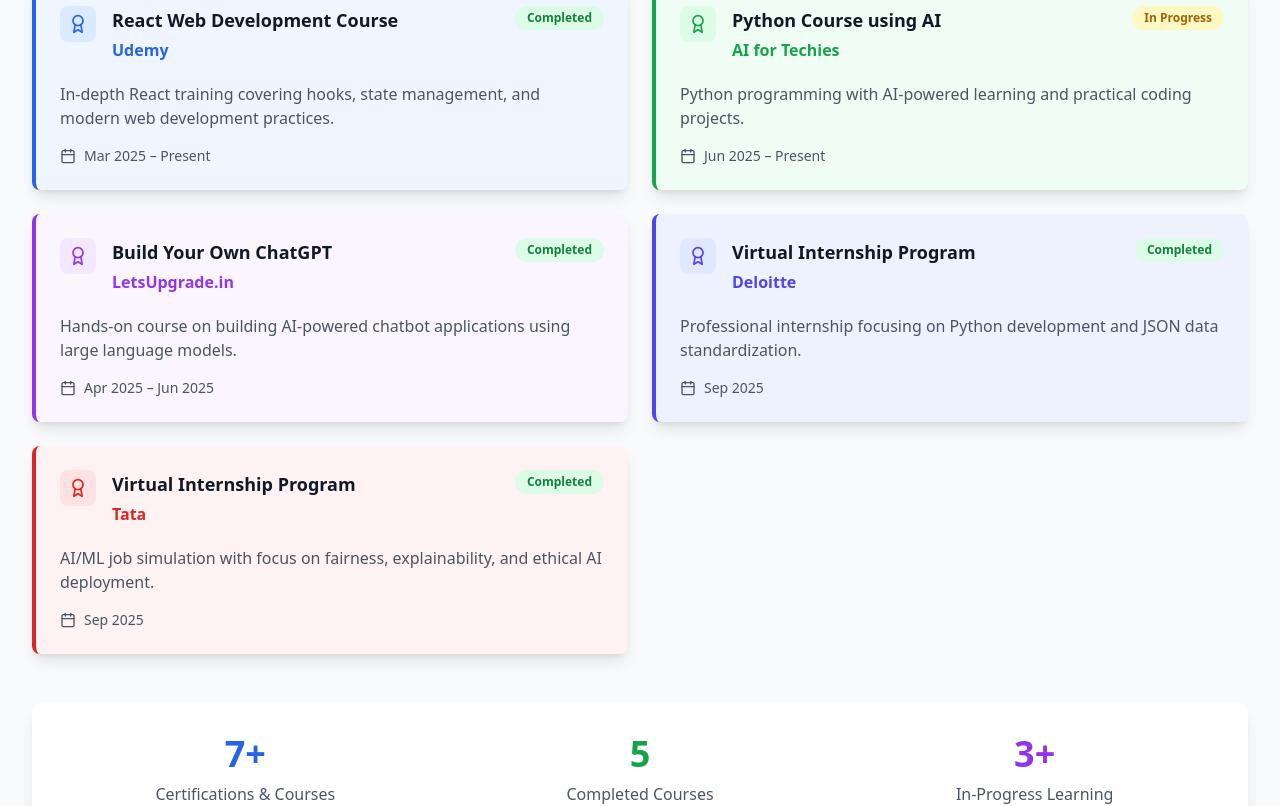
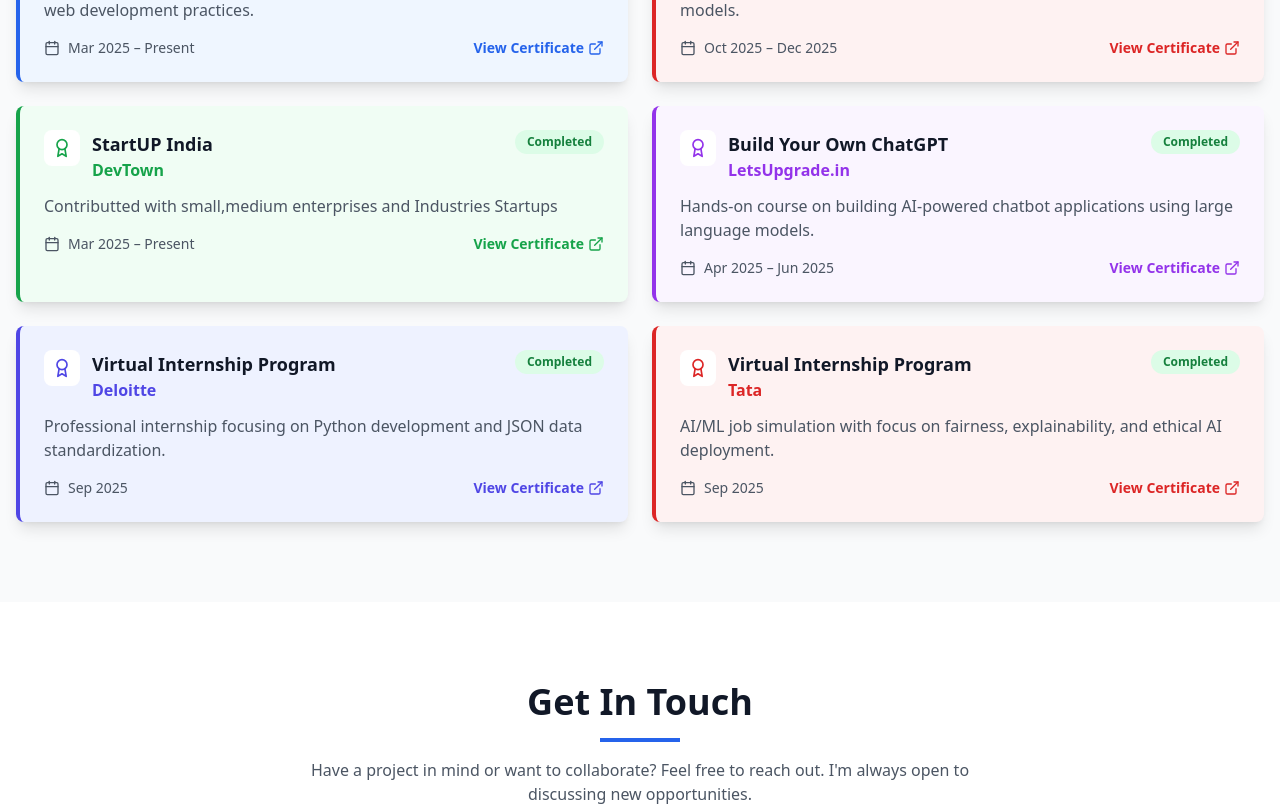
Before and after one commit to sahiltopale/portfolio, a React (Vite) app: page / in a window 1280 px wide. Shown: the part 5960-6766 px from the top of the page. Built offline with nearby package versions, Linux system fonts and the light colour scheme.

Commit message:
changes by sahiltopale

```diff
--- a/package.json
+++ b/package.json
@@ -12,6 +12,7 @@
   },
   "dependencies": {
     "@supabase/supabase-js": "^2.57.4",
+    "framer-motion": "^12.23.26",
     "lucide-react": "^0.344.0",
     "react": "^18.3.1",
     "react-dom": "^18.3.1"
--- a/src/components/Certifications.tsx
+++ b/src/components/Certifications.tsx
@@ -8,35 +8,49 @@ const Certifications = () => {
       date: "Apr 2025 – Present",
       description:
         "Advanced coursework in AI/ML techniques, algorithms, and real-world applications.",
-      color: "blue",
+      color: "purple",
       status: "In Progress",
+      link: "https://www.sfit.ac.in",
     },
     {
-      title: "Oracle OCI gen AI Professional Course",
+      title: "Oracle OCI Gen AI Professional Course",
       issuer: "Oracle",
       date: "Sep 2025",
       description:
         "Comprehensive training on Oracle Cloud Infrastructure and generative AI technologies.",
       color: "orange",
       status: "Completed",
+      link: "https://catalog-education.oracle.com/ords/certview/sharebadge?id=7B7D193026923DFEBFDDD5CD3DD3A69A0FC96A8A68E10D6EE9F9D2EE15A13998",
     },
     {
-      title: "React Web Development Course",
+      title: "100 Days Web Development Bootcamp",
       issuer: "Udemy",
       date: "Mar 2025 – Present",
       description:
         "In-depth React training covering hooks, state management, and modern web development practices.",
       color: "blue",
       status: "Completed",
+      link: "https://www.udemy.com/certificate/UC-4551e85b-ea01-4463-a532-b6d656c6b66a/",
     },
     {
-      title: "Python Course using AI",
-      issuer: "AI for Techies",
-      date: "Jun 2025 – Present",
+      title: "Generative AI Course",
+      issuer: "Google",
+      date: "Oct 2025 – Dec 2025",
       description:
-        "Python programming with AI-powered learning and practical coding projects.",
+        "Introduction to GenAI by understanding LLMs, RAG, and fine-tuned models.",
+      color: "red",
+      status: "Completed",
+      link: "https://www.simplilearn.com/skillup-certificate-landing?token=eyJjb3Vyc2VfaWQiOiIzODA3IiwiY2VydGlmaWNhdGVfdXJsIjoiaHR0cHM6XC9cL2NlcnRpZmljYXRlcy5zaW1wbGljZG4ubmV0XC9zaGFyZVwvOTU4NzA5OV85ODUzMjkzMTc2NTc4Njc3MzM4OC5wbmciLCJ1c2VybmFtZSI6IlNhaGlsIFRvcGFsZSJ9&utm_source=shared-certificate&utm_medium=lms&utm_campaign=shared-certificate-promotion&referrer=https%3A%2F%2Flms.simplilearn.com%2Fcourses%2F6750%2FIntroduction-to-Generative-AI%2Fcertificate%2Fdownload-skillup&%24web_only=true&_branch_match_id=1504430832480372693&_branch_referrer=H4sIAAAAAAAAA8soKSkottLXL87MLcjJ1EssKNDLyczL1k%2FVL3dx8zH08DM3i0yyrytKTUstKsrMS49PKsovL04tsvUBqkpN8cwDAGIkE5NBAAAA",
+    },
+    {
+      title: "StartUP India",
+      issuer: "DevTown",
+      date: "Mar 2025 – Present",
+      description:
+        "Contributted with small,medium enterprises and Industries Startups",
       color: "green",
-      status: "In Progress",
+      status: "Completed",
+      link: "https://www.cert.devtown.in/verify/2vPRbs",
     },
     {
       title: "Build Your Own ChatGPT",
@@ -46,6 +60,7 @@ const Certifications = () => {
         "Hands-on course on building AI-powered chatbot applications using large language models.",
       color: "purple",
       status: "Completed",
+      link: "https://verify.letsupgrade.in/certificate/LUELLMJUN125347",
     },
     {
       title: "Virtual Internship Program",
@@ -55,6 +70,7 @@ const Certifications = () => {
         "Professional internship focusing on Python development and JSON data standardization.",
       color: "indigo",
       status: "Completed",
+      link: "https://www.theforage.com/completion-certificates/9PBTqmSxAf6zZTseP/udmxiyHeqYQLkTPvf_9PBTqmSxAf6zZTseP_68bd95559216515066c7bef2_1758207405167_completion_certificate.pdf",
     },
     {
       title: "Virtual Internship Program",
@@ -64,151 +80,115 @@ const Certifications = () => {
         "AI/ML job simulation with focus on fairness, explainability, and ethical AI deployment.",
       color: "red",
       status: "Completed",
+      link: "https://www.theforage.com/completion-certificates/ifobHAoMjQs9s6bKS/gMTdCXwDdLYoXZ3wG_ifobHAoMjQs9s6bKS_68bd95559216515066c7bef2_1758715793163_completion_certificate.pdf",
     },
   ];
 
-  const getColorClasses = (color: string) => {
-    const colors: Record<
-      string,
-      { bg: string; text: string; border: string; badge: string }
-    > = {
+  const getColorClasses = (color) => {
+    const colors = {
       blue: {
         bg: "bg-blue-50 dark:bg-blue-900/20",
         text: "text-blue-600 dark:text-blue-400",
         border: "border-l-blue-600",
-        badge: "bg-blue-100 dark:bg-blue-900 text-blue-700 dark:text-blue-300",
       },
       green: {
         bg: "bg-green-50 dark:bg-green-900/20",
         text: "text-green-600 dark:text-green-400",
         border: "border-l-green-600",
-        badge:
-          "bg-green-100 dark:bg-green-900 text-green-700 dark:text-green-300",
       },
       orange: {
         bg: "bg-orange-50 dark:bg-orange-900/20",
         text: "text-orange-600 dark:text-orange-400",
         border: "border-l-orange-600",
-        badge:
-          "bg-orange-100 dark:bg-orange-900 text-orange-700 dark:text-orange-300",
       },
       purple: {
         bg: "bg-purple-50 dark:bg-purple-900/20",
         text: "text-purple-600 dark:text-purple-400",
         border: "border-l-purple-600",
-        badge:
-          "bg-purple-100 dark:bg-purple-900 text-purple-700 dark:text-purple-300",
       },
       indigo: {
         bg: "bg-indigo-50 dark:bg-indigo-900/20",
         text: "text-indigo-600 dark:text-indigo-400",
         border: "border-l-indigo-600",
-        badge:
-          "bg-indigo-100 dark:bg-indigo-900 text-indigo-700 dark:text-indigo-300",
       },
       red: {
         bg: "bg-red-50 dark:bg-red-900/20",
         text: "text-red-600 dark:text-red-400",
         border: "border-l-red-600",
-        badge: "bg-red-100 dark:bg-red-900 text-red-700 dark:text-red-300",
       },
     };
     return colors[color];
   };
 
   return (
-    <section
-      id="certifications"
-      className="py-20 bg-gray-50 dark:bg-gray-800 transition-colors duration-300"
-    >
-      <div className="max-w-7xl mx-auto px-4 sm:px-6 lg:px-8">
-        <h2 className="text-4xl font-bold text-center text-gray-900 dark:text-white mb-4">
+    <section id="certifications" className="py-20 bg-gray-50 dark:bg-gray-800">
+      <div className="max-w-7xl mx-auto px-4">
+        <h2 className="text-4xl font-bold text-center mb-12 text-gray-900 dark:text-white">
           Certifications & Courses
         </h2>
-        <div className="w-20 h-1 bg-blue-600 mx-auto mb-4"></div>
-        <p className="text-center text-gray-600 dark:text-gray-400 mb-12 max-w-2xl mx-auto">
-          Continuous learning and professional development through
-          industry-recognized certifications and specialized courses from
-          leading institutions.
-        </p>
 
         <div className="grid md:grid-cols-2 gap-6">
           {certifications.map((cert, index) => {
             const colors = getColorClasses(cert.color);
-            const isCompleted = cert.status === "Completed";
 
             return (
               <div
                 key={index}
-                className={`${colors.bg} border-l-4 ${colors.border} rounded-lg p-6 shadow-lg hover:shadow-xl transition-all duration-300 hover:scale-105`}
+                className={`${colors.bg} border-l-4 ${colors.border} p-6 rounded-lg shadow-lg hover:shadow-xl hover:scale-105 transition`}
               >
-                <div className="flex items-start justify-between mb-3">
-                  <div className="flex items-start space-x-4 flex-1">
-                    <div
-                      className={`p-2 ${colors.badge} rounded-lg flex-shrink-0`}
-                    >
+                {/* Header */}
+                <div className="flex justify-between items-start mb-3">
+                  <div className="flex items-start gap-3">
+                    <div className={`p-2 rounded-lg bg-white dark:bg-gray-900`}>
                       <Award className={`w-5 h-5 ${colors.text}`} />
                     </div>
-                    <div className="flex-1">
-                      <h3 className="text-lg font-bold text-gray-900 dark:text-white mb-1">
+                    <div>
+                      <h3 className="text-lg font-bold text-gray-900 dark:text-white">
                         {cert.title}
                       </h3>
-                      <p className={`font-semibold ${colors.text} mb-2`}>
+                      <p className={`font-semibold ${colors.text}`}>
                         {cert.issuer}
                       </p>
                     </div>
                   </div>
+
+                  {/* Status */}
                   <span
-                    className={`px-3 py-1 text-xs font-semibold rounded-full whitespace-nowrap ml-2 ${
-                      isCompleted
-                        ? "bg-green-100 dark:bg-green-900 text-green-700 dark:text-green-300"
-                        : "bg-yellow-100 dark:bg-yellow-900 text-yellow-700 dark:text-yellow-300"
+                    className={`px-3 py-1 text-xs font-semibold rounded-full ${
+                      cert.status === "Completed"
+                        ? "bg-green-100 text-green-700 dark:bg-green-900 dark:text-green-300"
+                        : "bg-yellow-100 text-yellow-700 dark:bg-yellow-900 dark:text-yellow-300"
                     }`}
                   >
                     {cert.status}
                   </span>
                 </div>
 
+                {/* Description */}
                 <p className="text-gray-600 dark:text-gray-400 mb-4">
                   {cert.description}
                 </p>
 
-                <div className="flex items-center text-sm text-gray-600 dark:text-gray-500">
-                  <Calendar className="w-4 h-4 mr-2" />
-                  <span>{cert.date}</span>
+                {/* Footer */}
+                <div className="flex justify-between items-center text-sm">
+                  <div className="flex items-center text-gray-600 dark:text-gray-500">
+                    <Calendar className="w-4 h-4 mr-2" />
+                    {cert.date}
+                  </div>
+
+                  <a
+                    href={cert.link}
+                    target="_blank"
+                    rel="noopener noreferrer"
+                    className={`flex items-center gap-1 font-semibold ${colors.text} hover:underline`}
+                  >
+                    View Certificate
+                    <ExternalLink className="w-4 h-4" />
+                  </a>
                 </div>
               </div>
             );
           })}
-        </div>
-
-        <div className="mt-12 bg-white dark:bg-gray-900 rounded-xl p-8 shadow-lg">
-          <div className="grid md:grid-cols-3 gap-8">
-            <div className="text-center">
-              <div className="text-4xl font-bold text-blue-600 dark:text-blue-400 mb-2">
-                7+
-              </div>
-              <p className="text-gray-600 dark:text-gray-400 font-medium">
-                Certifications & Courses
-              </p>
-            </div>
-            <div className="text-center">
-              <div className="text-4xl font-bold text-green-600 dark:text-green-400 mb-2">
-                5
-              </div>
-              <p className="text-gray-600 dark:text-gray-400 font-medium">
-                Completed Courses
-              </p>
-            </div>
-            <div className="text-center">
-              <div className="text-4xl font-bold text-purple-600 dark:text-purple-400 mb-2">
-                3+
-              </div>
-              <p className="text-gray-600 dark:text-gray-400 font-medium">
-                In-Progress Learning
-              </p>
-            </div>
-          </div>
         </div>
       </div>
     </section>
```
Also changed, not shown: 1 other file (tests, documents, lock files or other folders).
